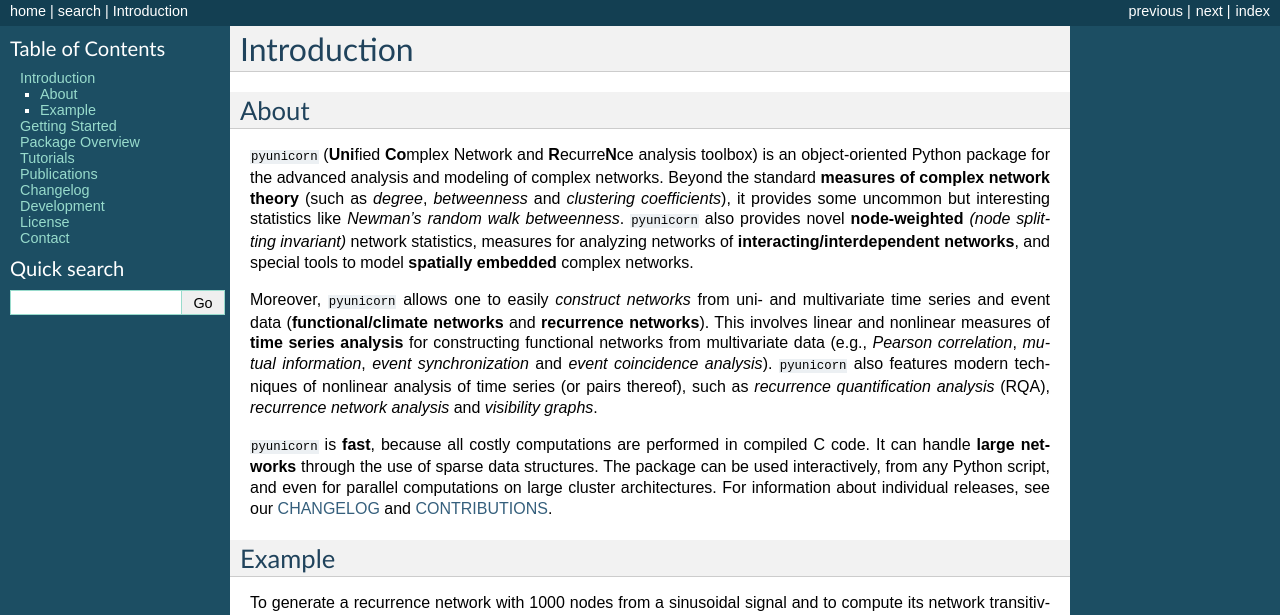
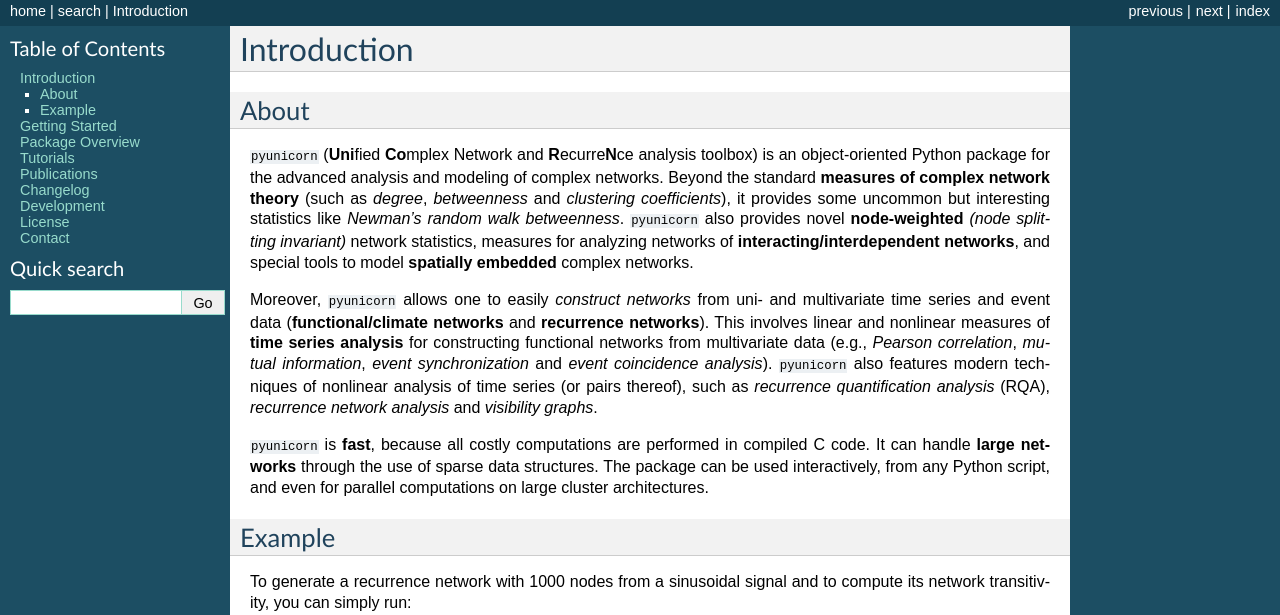
Before and after one commit to pik-copan/pyunicorn, a Sphinx documentation site: the page built from docs/source/index.rst, in a window 1280 px wide. Shown: the part 333-948 px from the top of the page. Built offline with Sphinx 7.4.7, drawn with Linux system fonts in a browser that asks for light colours; pages that are not in the unit, such as notebooks, are missing from menus; part of the change alters nothing that is shown.

```diff
--- a/README.rst
+++ b/README.rst
@@ -33,8 +33,8 @@ graphs*.
 compiled C code. It can handle **large networks** through the
 use of sparse data structures. The package can be used interactively, from any
 Python script, and even for parallel computations on large cluster architectures.
-For information about individual releases, see our `CHANGELOG <CHANGELOG.rst>`_
-and `CONTRIBUTIONS <CONTRIBUTIONS.rst>`_.
+For information about individual releases,
+see our `CHANGELOG <CHANGELOG.rst>`_ and `CONTRIBUTIONS <CONTRIBUTIONS.rst>`_.
 
 
 License
--- a/docs/source/index.rst
+++ b/docs/source/index.rst
@@ -5,7 +5,7 @@ Introduction
 
 .. include:: ../../README.rst
     :start-after: :target: https://codecov.io/gh/pik-copan/pyunicorn
-    :end-before: License
+    :end-before: For information about individual releases,
 
 Example
 =======
```
